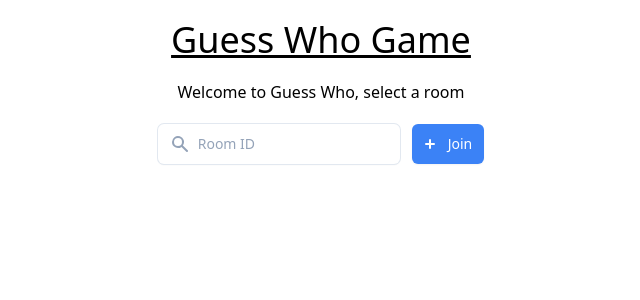
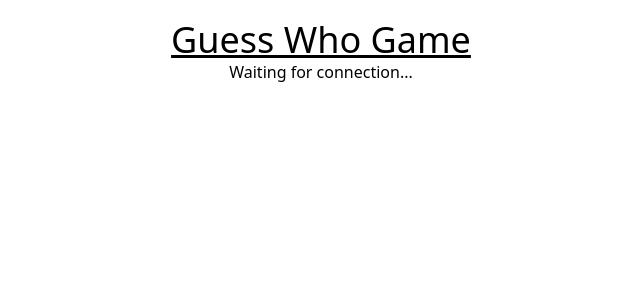
Before and after one commit to gabrielmarcano/guess-who, a React (Vite) app in the folder client/: page / in a window 1280 px wide. Shown: the top 300 px of the page, without its empty margins (319-959 px from the left). Built offline with nearby package versions, Linux system fonts and the light colour scheme; no server answers.

Commit message:
use socketservice

```diff
--- a/client/src/App.tsx
+++ b/client/src/App.tsx
@@ -3,6 +3,8 @@ import { JoinRoom } from './components/joinRoom'
 import GameContext, { IGameContextProps } from './gameContext'
 import { io } from 'socket.io-client'
 import type { Socket } from 'socket.io-client'
+
+import socketService from './services/socketService'
 
 function App() {
   const [socket, setSocket] = useState<Socket>()
@@ -10,13 +12,15 @@ function App() {
   const [isInRoom, setIsInRoom] = useState(false)
 
   useEffect(() => {
-    const s = io(`${import.meta.env.VITE_SERVER_IP}:9000`)
+    // const s = io(`${import.meta.env.VITE_SERVER_IP}:9000`)
 
-    setSocket(s)
+    // setSocket(s)
 
-    return () => {
-      s.disconnect()
-    }
+    // return () => {
+    //   s.disconnect()
+    // }
+
+    const s = socketService.connect(`${import.meta.env.VITE_SERVER_IP}:9000`).then(res => setSocket(res))
   }, [])
 
   const gameContextValue: IGameContextProps = {
@@ -28,7 +32,7 @@ function App() {
     <GameContext.Provider value={gameContextValue}>
       <div className="flex flex-col justify-center items-center">
         <h1 className='mt-5 underline text-4xl'>Guess Who Game</h1>
-        <JoinRoom></JoinRoom>
+        {socket ? <JoinRoom></JoinRoom> : "Waiting for connection..."}
       </div>
     </GameContext.Provider>
   )
```
